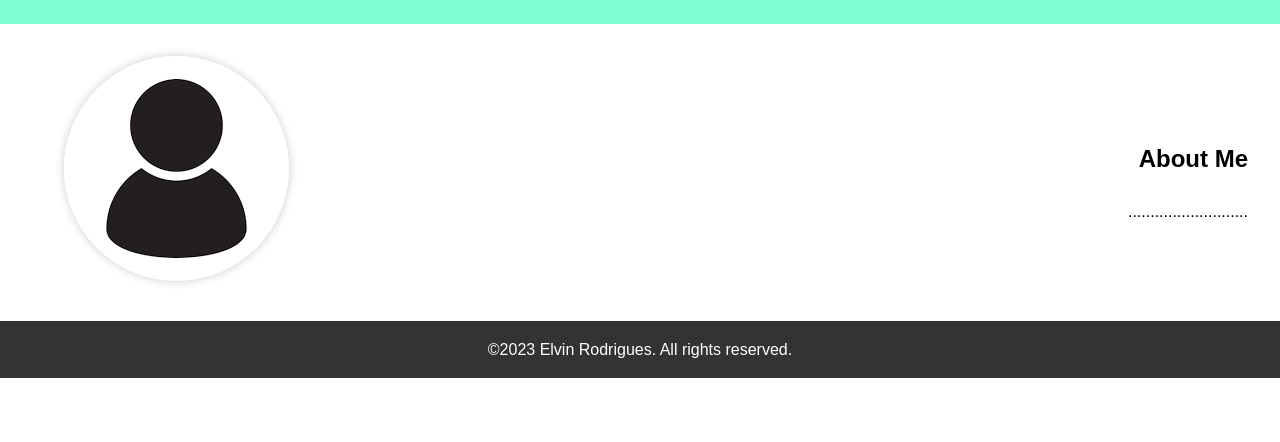
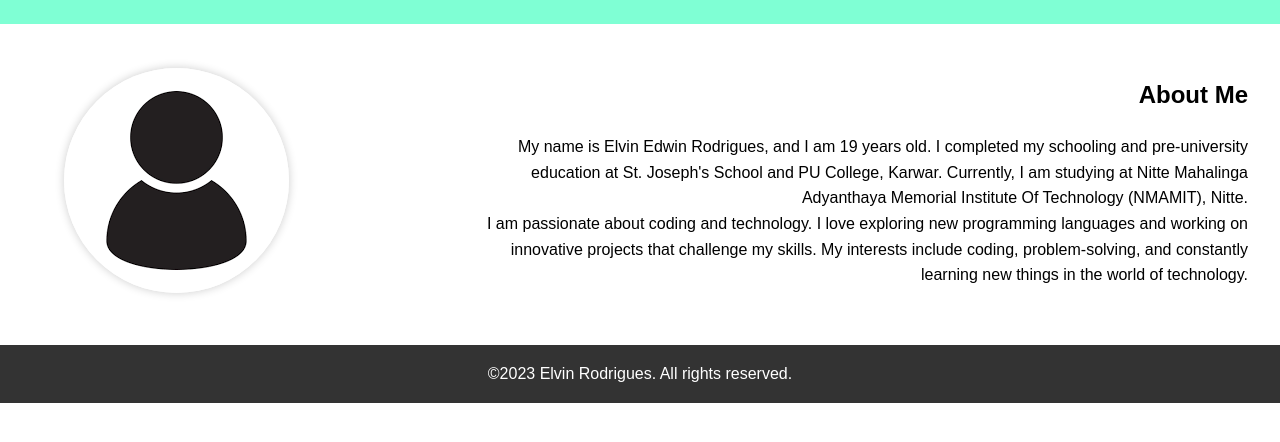
Before and after one commit to elvin-rdz/My-Profile, a plain HTML site: page index.html in a window 1280 px wide. Shown: the part 102-544 px from the top of the page. Drawn offline with Linux system fonts and the light colour scheme.

Commit message:
Update index.html

```diff
--- a/index.html
+++ b/index.html
@@ -17,7 +17,17 @@
                 </div>
                 <div class="bio">
                     <h2>About Me</h2>
-                    <p>...........................</p>
+                    <p>
+                My name is Elvin Edwin Rodrigues, and I am 19 years old. I completed my schooling and pre-university
+                education at St. Joseph's School and PU College, Karwar. Currently, I am studying at
+                Nitte Mahalinga Adyanthaya Memorial Institute Of Technology (NMAMIT), Nitte.
+            </p>
+            <p>
+                I am passionate about coding and technology. I love exploring new programming languages and working on
+                innovative projects that challenge my skills. My interests include coding, problem-solving, and constantly
+                learning new things in the world of technology.
+            </p>
+            <br>
                 </div>
             </section>
         </main>
```
